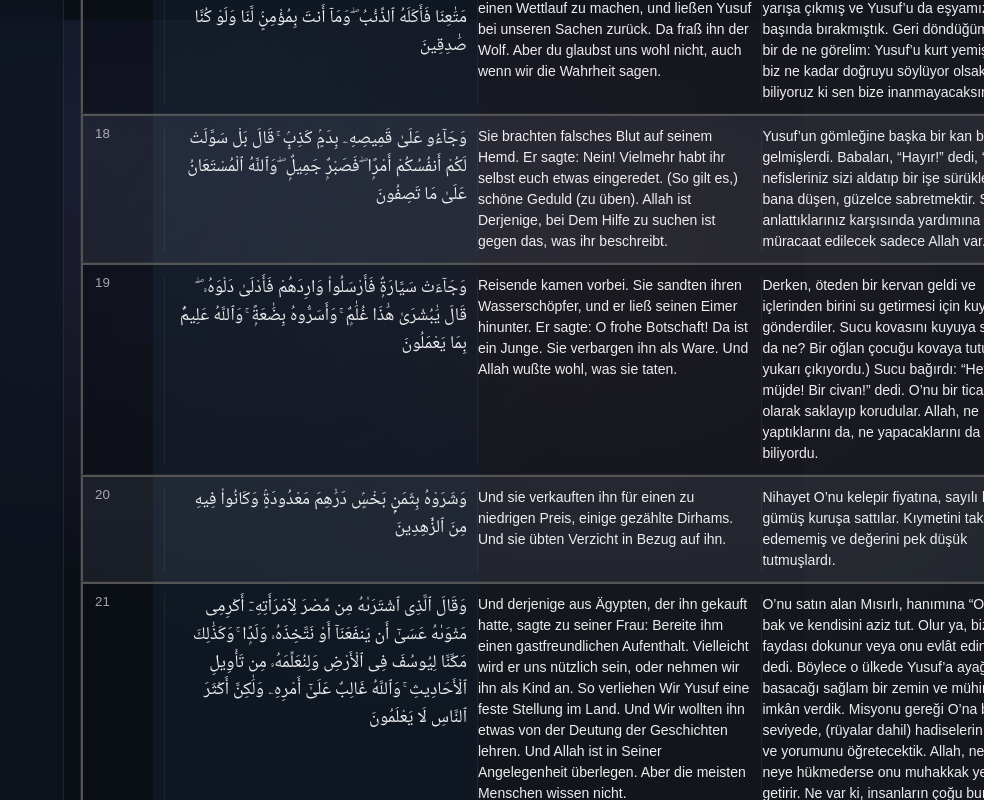
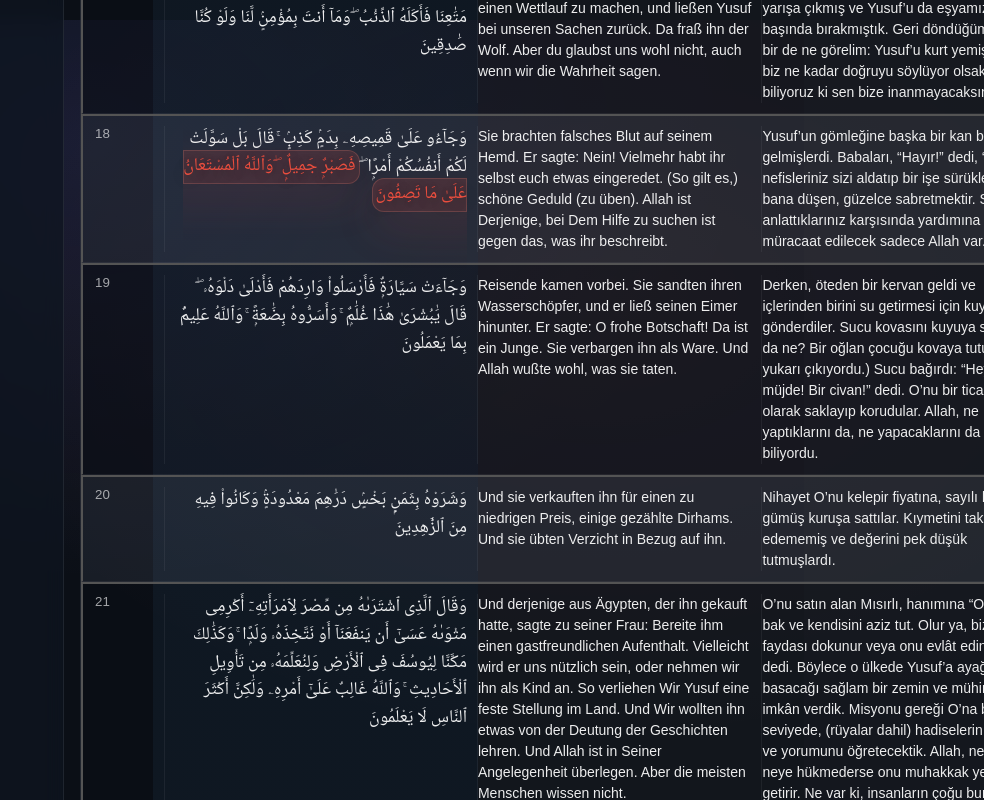
Before and after one commit to sunrise8030/Qatd, a React (Vite) app: page / in a window 1280 px wide. Shown: the part 2380-3180 px from the top of the page, without its empty margins (296-1280 px from the left). Built offline with nearby package versions, Linux system fonts and the light colour scheme.

Commit message:
Refactor Arabic text rendering and highlights
Refactor Arabic text rendering functions and update highlight logic.

```diff
--- a/src/App.jsx
+++ b/src/App.jsx
@@ -18,78 +18,30 @@ const SURAHES = [
 ];
 
 /**
- * Parça bazlı renklendirme:
- * - ar: Arapça metin içinde ilgili parça
- * - tr: Türkçe metin içinde ilgili parça
- * - de: Almanca metin içinde ilgili parça
+ * İstenen: resimlerdeki gibi "şu kısımdan itibaren AYET SONUNA kadar" boyama.
+ * Sadece Arapça.
  *
- * Not: Arapça için harake/boşluk farklarını tolere eder.
- * Not: Türkçe/Almanca için birebir substring çalışır.
- *
- * Senin mesajına göre doldurulan ilk set:
- * - 12:18 => "فَصَبْرٌ جَمِيلٌ ..." ve sonrası (pratikte parça: "فَصَبْرٌ جَمِيلٌ")
- * - 12:33 => "وَأَكُن مِّنَ ٱلْجَٰهِلِينَ" ve ayrıca senin tarif ettiğin "Eğer fendlerini bozup..." kısmına karşılık Arapça bölüm (pratikte "وَإِلَّا تَصْرِفْ ..." + son)
- * - 12:64 => "فَٱللَّهُ خَيْرٌ حَٰفِظًا ..." ve sonrası
- * - 12:66 => "ٱللَّهُ عَلَىٰ مَا نَقُولُ وَكِيلٌ"
- * - 12:67 => "وَمَآ أُغْنِى ..." ve "إِنِ ٱلْحُكْمُ ..." ve devamı
- * - 12:76 => "وَفَوْقَ كُلِّ ذِى عِلْمٍ عَلِيمٌ"
- * - 12:83 => "عَسَى ٱللَّهُ ..." ve "إِنَّهُۥ هُوَ ٱلْعَلِيمُ ٱلْحَكِيمُ"
- * - 12:86 => "إِنَّمَآ أَشْكُوا۟ ..." (seçtiğin Türkçe parçaya denk)
- * - 12:87 => "وَلَا تَا۟يْـَٔسُوا۟ ..." (seçtiğin Türkçe parçaya denk)
- *
- * “Sonrakiler de” dediğin kısım için aynı yapıya ekleme yapacağız.
+ * Her ayet için bir "startAt" veriyoruz. Metinde o noktayı bulup sona kadar span ile sarıyoruz.
  */
-const HIGHLIGHT_MAP = {
-  18: {
-    ar: ["فَصَبْرٌ جَمِيلٌ"],
-    tr: [],
-    de: [],
-  },
-  33: {
-    ar: ["وَإِلَّا تَصْرِفْ عَنِّى كَيْدَهُنَّ", "أَكُن مِّنَ ٱلْجَٰهِلِينَ"],
-    tr: ["Eğer fendlerini bozup", "kayıp onlara meyleder"],
-    de: [],
-  },
-  64: {
-    ar: ["فَٱللَّهُ خَيْرٌ حَٰفِظًا", "وَهُوَ أَرْحَمُ ٱلرَّٰحِمِينَ"],
-    tr: ["Ama Allah'tır gerçek hayırlı", "mutlak merhamet sahibidir"],
-    de: [],
-  },
-  66: {
-    ar: ["ٱللَّهُ عَلَىٰ مَا نَقُولُ وَكِيلٌ"],
-    tr: ["Allah konuştuklarımıza"],
-    de: [],
-  },
-  67: {
-    ar: [
-      "وَمَآ أُغْنِى عَنكُم مِّنَ ٱللَّهِ مِن شَىْءٍ",
-      "إِنِ ٱلْحُكْمُ إِلَّا لِلَّهِ",
-      "عَلَيْهِ تَوَكَّلْتُ",
-      "وَعَلَيْهِ فَلْيَتَوَكَّلِ ٱلْمُتَوَكِّلُونَ",
-    ],
-    tr: ["Gerçi ben", "Mutlak manâda bütün hüküm"],
-    de: [],
-  },
-  76: {
-    ar: ["وَفَوْقَ كُلِّ ذِى عِلْمٍ عَلِيمٌ"],
-    tr: ["Ve her bir bilgi sahibinin", "daha iyi bir bilen"],
-    de: [],
-  },
-  83: {
-    ar: ["عَسَى ٱللَّهُ أَن يَأْتِيَنِى بِهِمْ جَمِيعًا", "إِنَّهُۥ هُوَ ٱلْعَلِيمُ ٱلْحَكِيمُ"],
-    tr: ["Çünkü O Alîm", "Hakîm"],
-    de: [],
-  },
-  86: {
-    ar: ["إِنَّمَآ أَشْكُوا۟ بَثِّى وَحُزْنِىٓ إِلَى ٱلْلَّهِ"],
-    tr: ["Ben, bütün dertlerimi", "O'na şikâyette bulunuyorum"],
-    de: [],
-  },
-  87: {
-    ar: ["وَلَا تَا۟يْـَٔسُوا۟ مِن رَّوْحِ ٱللَّهِ"],
-    tr: ["Allah'ın rahmetinden", "asla ümidinizi kesmeyin"],
-    de: [],
-  },
+const AR_TAIL_COLOR_FROM = {
+  // 12:18 -> "Fe sabrun cemil" ve sonrası
+  18: "فَصَبْرٌ جَمِيلٌ",
+  // 12:33 -> "Ve illâ tasrif..." ile başlayan, "minel cahilin" ile biten cümle
+  33: "وَإِلَّا تَصْرِفْ",
+  // 12:64 -> "Allah hayırlı koruyucudur..." ve sonrası
+  64: "فَٱللَّهُ خَيْرٌ حَٰفِظًا",
+  // 12:66 -> "Allah konuştuklarımıza vekildir"
+  66: "ٱللَّهُ عَلَىٰ مَا نَقُولُ وَكِيلٌ",
+  // 12:67 -> Türkçede işaretlediğin bölümün Arapçası: hüküm/tevekkül kısmı (son cümle)
+  67: "إِنِ ٱلْحُكْمُ إِلَّا لِلَّهِ",
+  // 12:76 -> "Ve fevqa kulli zi ilmin alim" (son kısım)
+  76: "وَفَوْقَ كُلِّ ذِى عِلْمٍ عَلِيمٌ",
+  // 12:83 -> "Asallahu..." ve sonrası (ayet sonuna)
+  83: "عَسَى ٱللَّهُ",
+  // 12:86 -> Türkçede işaretlediğin kısım: "İnnemâ eşkû..." (ilk cümle)
+  86: "إِنَّمَآ أَشْكُوا۟",
+  // 12:87 -> "Allah’ın rahmetinden ümit kesmeyin" (o cümle)
+  87: "وَلَا تَا۟يْـَٔسُوا۟",
 };
 
 function resolvePublicUrl(path) {
@@ -293,6 +245,11 @@ function normalizeArabicSnippet(snippet) {
     .trim();
 }
 
+/**
+ * Loose Arabic regex:
+ * - diacritics/tatweel optional
+ * - whitespace flexible
+ */
 function buildArabicLooseRegex(snippet) {
   const base = normalizeArabicSnippet(snippet);
   if (!base) return null;
@@ -316,99 +273,33 @@ function buildArabicLooseRegex(snippet) {
   return new RegExp(parts.join(""), "g");
 }
 
-function applyRegexMark(str, regex, className, keyPrefix) {
-  const s = String(str ?? "");
-  if (!s || !regex) return [s];
-
-  regex.lastIndex = 0;
-  const out = [];
-  let last = 0;
-  let m;
-  let mi = 0;
-
-  while ((m = regex.exec(s)) !== null) {
-    const start = m.index;
-    const matchText = m[0] ?? "";
-    const end = start + matchText.length;
-
-    if (end <= last) {
-      regex.lastIndex = last + 1;
-      continue;
-    }
-
-    if (start > last) out.push(s.slice(last, start));
-    out.push(
-      <span className={className} key={`${keyPrefix}:m:${mi}`}>
-        {matchText}
-      </span>
-    );
-    last = end;
-    mi += 1;
-  }
-
-  if (last < s.length) out.push(s.slice(last));
-  return out.length ? out : [s];
-}
-
-function splitAndMark(str, snippet, className, keyPrefix) {
-  const s = String(str ?? "");
-  const sn = String(snippet ?? "");
-  if (!s || !sn) return [s];
-
-  const parts = s.split(sn);
-  if (parts.length === 1) return [s];
-
-  const out = [];
-  for (let i = 0; i < parts.length; i += 1) {
-    if (parts[i]) out.push(parts[i]);
-    if (i !== parts.length - 1) {
-      out.push(
-        <span className={className} key={`${keyPrefix}:p:${i}`}>
-          {sn}
-        </span>
-      );
-    }
-  }
-  return out;
-}
-
-function renderWithHighlights(text, ayah, lang) {
-  const t = String(text ?? "");
+function findLooseArabicIndex(text, snippet) {
+  const s = String(text ?? "");
+  const rx = buildArabicLooseRegex(snippet);
+  if (!s || !rx) return -1;
+  rx.lastIndex = 0;
+  const m = rx.exec(s);
+  return m ? m.index : -1;
+}
+
+function renderArabicTailColored(arText, ayah) {
+  const text = String(arText ?? "");
   const ay = Number(ayah);
-  if (!Number.isFinite(ay)) return t;
-
-  const rule = HIGHLIGHT_MAP[ay];
-  const snippets = rule?.[lang];
-  if (!snippets || !Array.isArray(snippets) || snippets.length === 0) return t;
-
-  const className = lang === "ar" ? "hlBrickAr" : "hlBrick";
-  let nodes = [t];
-
-  for (let sIdx = 0; sIdx < snippets.length; sIdx += 1) {
-    const snip = snippets[sIdx];
-    if (!snip) continue;
-
-    const nextNodes = [];
-    for (let nIdx = 0; nIdx < nodes.length; nIdx += 1) {
-      const node = nodes[nIdx];
-      if (typeof node !== "string") {
-        nextNodes.push(node);
-        continue;
-      }
-
-      if (lang === "ar") {
-        const rx = buildArabicLooseRegex(snip);
-        const parts = applyRegexMark(node, rx, className, `ayah:${ay}:${lang}:sn:${sIdx}:n:${nIdx}`);
-        nextNodes.push(...parts);
-      } else {
-        const parts = splitAndMark(node, snip, className, `ayah:${ay}:${lang}:sn:${sIdx}:n:${nIdx}`);
-        nextNodes.push(...parts);
-      }
-    }
-    nodes = nextNodes;
-  }
-
-  return nodes;
+  const startAt = AR_TAIL_COLOR_FROM[ay];
+  if (!text || !startAt) return text;
+
+  const idx = findLooseArabicIndex(text, startAt);
+  if (idx < 0) return text;
+
+  const head = text.slice(0, idx);
+  const tail = text.slice(idx);
+
+  return (
+    <>
+      {head}
+      <span className="hlBrickArTail">{tail}</span>
+    </>
+  );
 }
 
 function SurahList({ surahs, selectedId, query, onQuery, onSelect }) {
@@ -552,9 +443,6 @@ function Timeline({
 
 /**
  * iOS-like vertical wheel (3D)
- * - up swipe => +1
- * - down swipe => -1
- * - inertia + haptic
  */
 function IOSPickerWheelVertical3D({ disabled, value, onStep }) {
   const ref = useRef(null);
@@ -567,7 +455,6 @@ function IOSPickerWheelVertical3D({ disabled, value, onStep }) {
   const accumPxRef = useRef(0);
   const rafRef = useRef(0);
 
-  // Hassasiyet ↑
   const STEP_PX = 12;
 
   useEffect(() => {
@@ -781,16 +668,11 @@ function SinglePlayerPanel({
       <div className="singlePlayerCard">
         <div className="singlePlayerLines">
           <div className="singlePlayerLine singlePlayerLineAr" dir="rtl">
-            {renderWithHighlights((verse?.ar || "—").trim(), ay, "ar")}
+            {renderArabicTailColored((verse?.ar || "—").trim(), ay)}
           </div>
 
-          <div className="singlePlayerLine singlePlayerLineDe">
-            {renderWithHighlights((verse?.de || "—").trim(), ay, "de")}
-          </div>
-
-          <div className="singlePlayerLine singlePlayerLineTr">
-            {renderWithHighlights((verse?.tr || "—").trim(), ay, "tr")}
-          </div>
+          <div className="singlePlayerLine singlePlayerLineDe">{(verse?.de || "—").trim()}</div>
+          <div className="singlePlayerLine singlePlayerLineTr">{(verse?.tr || "—").trim()}</div>
 
           <div style={{ height: 140 }} />
         </div>
@@ -1417,8 +1299,6 @@ function VersesTable({ verses, activeIndex, onRowClick, rowRefs }) {
       <div className="tableBody" role="table">
         {verses.map((v, idx) => {
           const active = idx === activeIndex;
-          const ay = Number(v?.ayah || 0);
-
           return (
             <button
               key={`${v.ayah}-${idx}`}
@@ -1430,13 +1310,11 @@ function VersesTable({ verses, activeIndex, onRowClick, rowRefs }) {
               }}
             >
               <div className="cell colNo">{v.ayah}</div>
-
               <div className="cell colAr" dir="rtl">
-                {renderWithHighlights((v.ar || "").trimStart(), ay, "ar")}
+                {renderArabicTailColored((v.ar || "").trimStart(), v.ayah)}
               </div>
-
-              <div className="cell colDe">{renderWithHighlights(v.de, ay, "de")}</div>
-              <div className="cell colTr">{renderWithHighlights(v.tr, ay, "tr")}</div>
+              <div className="cell colDe">{v.de}</div>
+              <div className="cell colTr">{v.tr}</div>
             </button>
           );
         })}
@@ -1564,9 +1442,7 @@ export default function App() {
         }
 
         const data = parseJsonTolerant(text, versesSrc);
-        if (!Array.isArray(data)) {
-          throw new Error(`Invalid verses JSON (expected array) | url=${versesSrc}`);
-        }
+        if (!Array.isArray(data)) throw new Error(`Invalid verses JSON (expected array) | url=${versesSrc}`);
 
         if (!cancelled) {
           rowRefs.current = [];
@@ -2030,7 +1906,7 @@ export default function App() {
             const base = cur >= 0 ? cur : 0;
             const next = clamp(base + dir, 0, Math.max(0, vs.length - 1));
 
-            // Çark: play/pause bozulmasın; son duruma göre
+            // ÇARK: play/pause bozulmasın
             seekVerse(next, isPlayingRef.current);
           }}
           repeatMode={repeatMode}
@@ -2089,11 +1965,11 @@ export default function App() {
                 onUpdateVerse={updateVerse}
                 onSeek={(t) => seekTo(t, false)}
                 onSeekVerse={(idx) => seekVerse(idx, true)}
-                onExportJson={exportJson}
-                onImportJson={importJsonFile}
-                onSaveDraft={saveDraft}
-                onRestoreDraft={restoreDraft}
-                onClearDraft={clearDraft}
+                onExportJson={() => {}}
+                onImportJson={() => {}}
+                onSaveDraft={() => {}}
+                onRestoreDraft={() => {}}
+                onClearDraft={() => {}}
                 onJumpFirstUntimed={jumpFirstUntimed}
                 onCommitGithub={commitGithub}
               />
```
